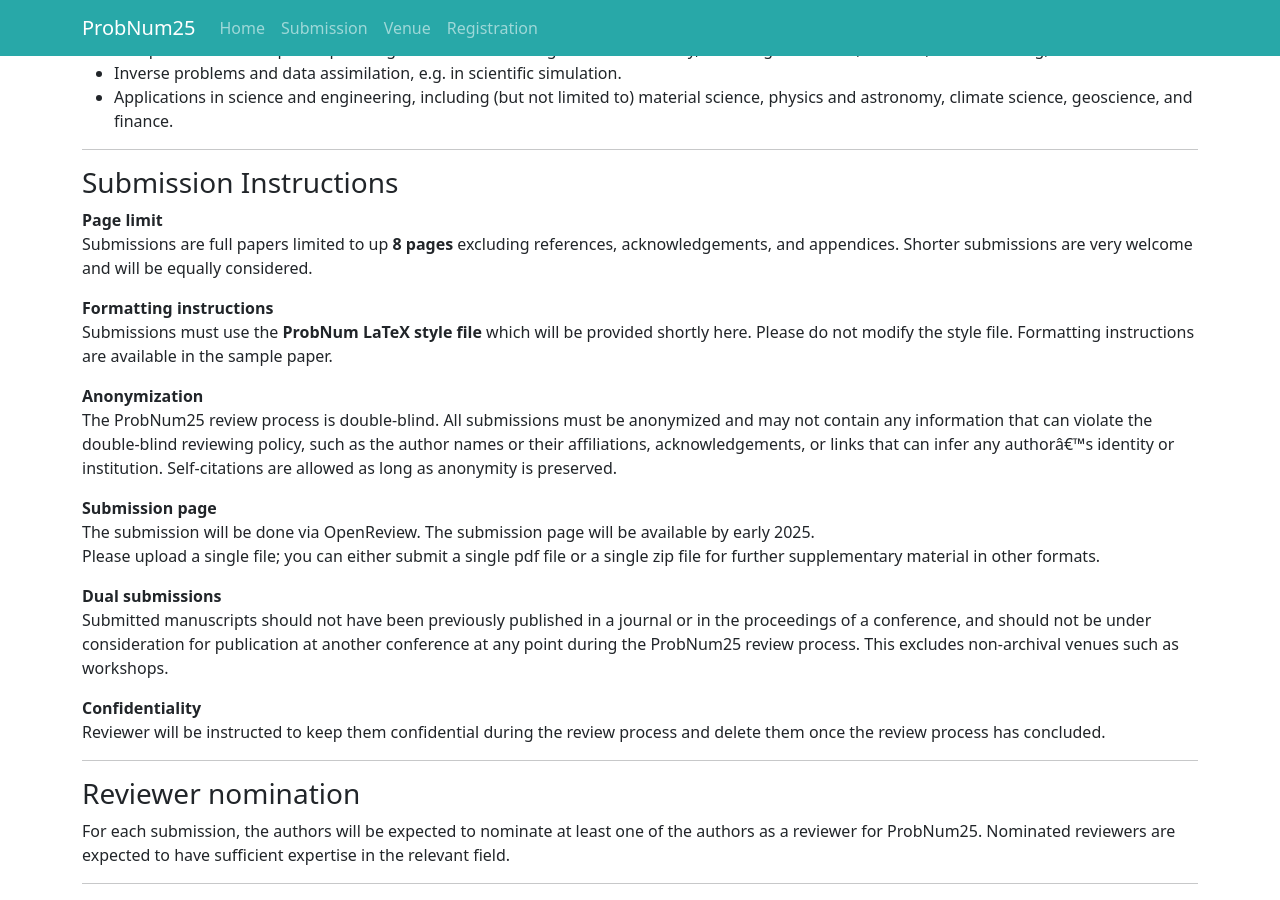
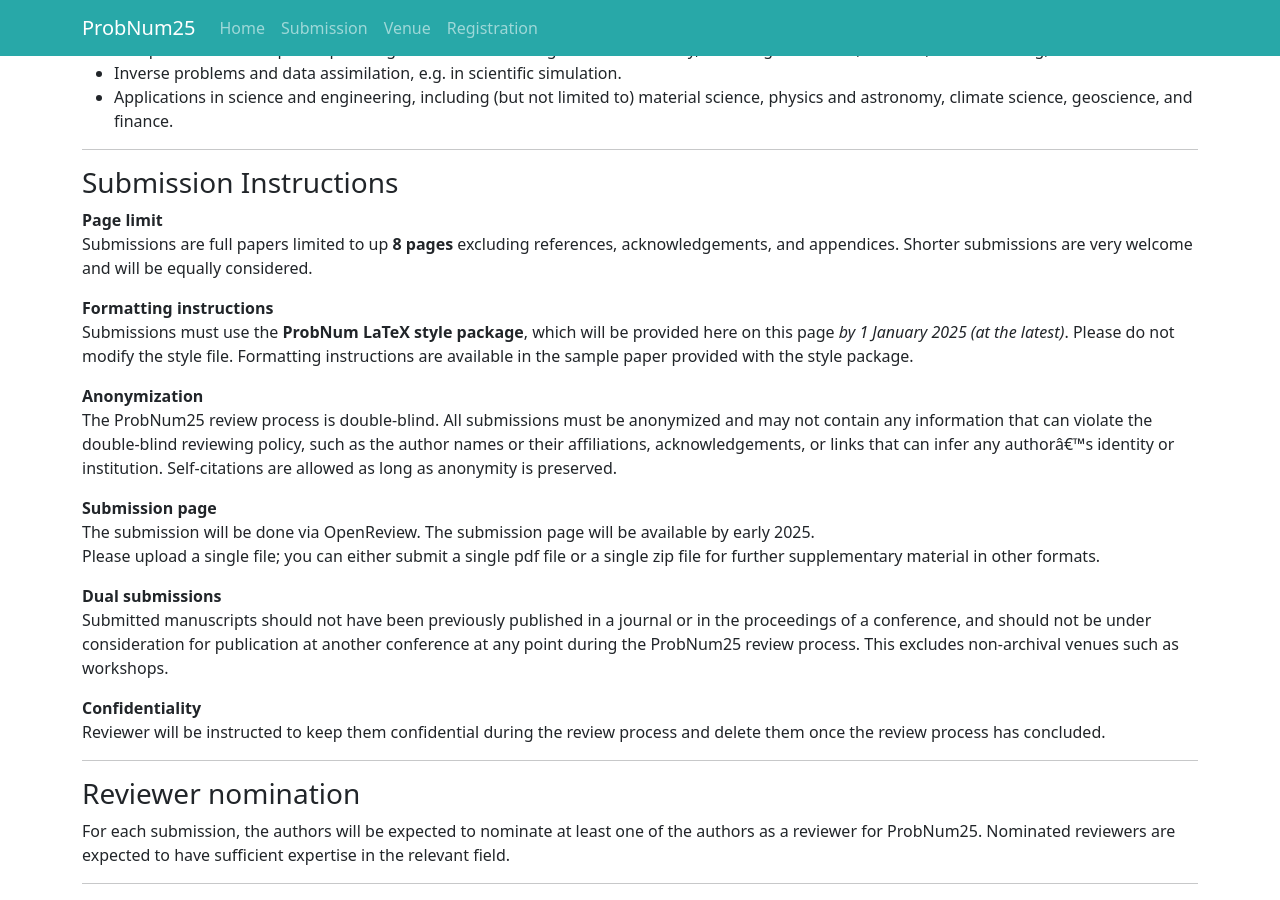
Before and after one commit to probnum2026/probnum2026.github.io, a Jekyll site: the page built from submissions.md, in a window 1280 px wide and 900 px high, scrolled down 1406 px. Built offline with Jekyll 4.4.1, drawn with Linux system fonts in a browser that asks for light colours; nearby versions of some CDN libraries.

Commit message:
Update submissions.md
Added a date for the expected release of the style files.

```diff
--- a/submissions.md
+++ b/submissions.md
@@ -58,9 +58,8 @@ Submissions are full papers limited to up **8 pages** excluding references, ackn
 Shorter submissions are very welcome and will be equally considered.
 
 **Formatting instructions**
-Submissions must use the **ProbNum LaTeX style file** which will be provided shortly here.
-Please do not modify the style file.
-Formatting instructions are available in the sample paper.
+Submissions must use the **ProbNum LaTeX style package**, which will be provided here on this page *by 1 January 2025 (at the latest)*.
+Please do not modify the style file. Formatting instructions are available in the sample paper provided with the style package.
 
 **Anonymization**
 The ProbNum25 review process is double-blind. All submissions must be anonymized and may not contain any information that can violate the double-blind reviewing policy, such as the author names or their affiliations, acknowledgements, or links that can infer any author’s identity or institution. Self-citations are allowed as long as anonymity is preserved.
```
